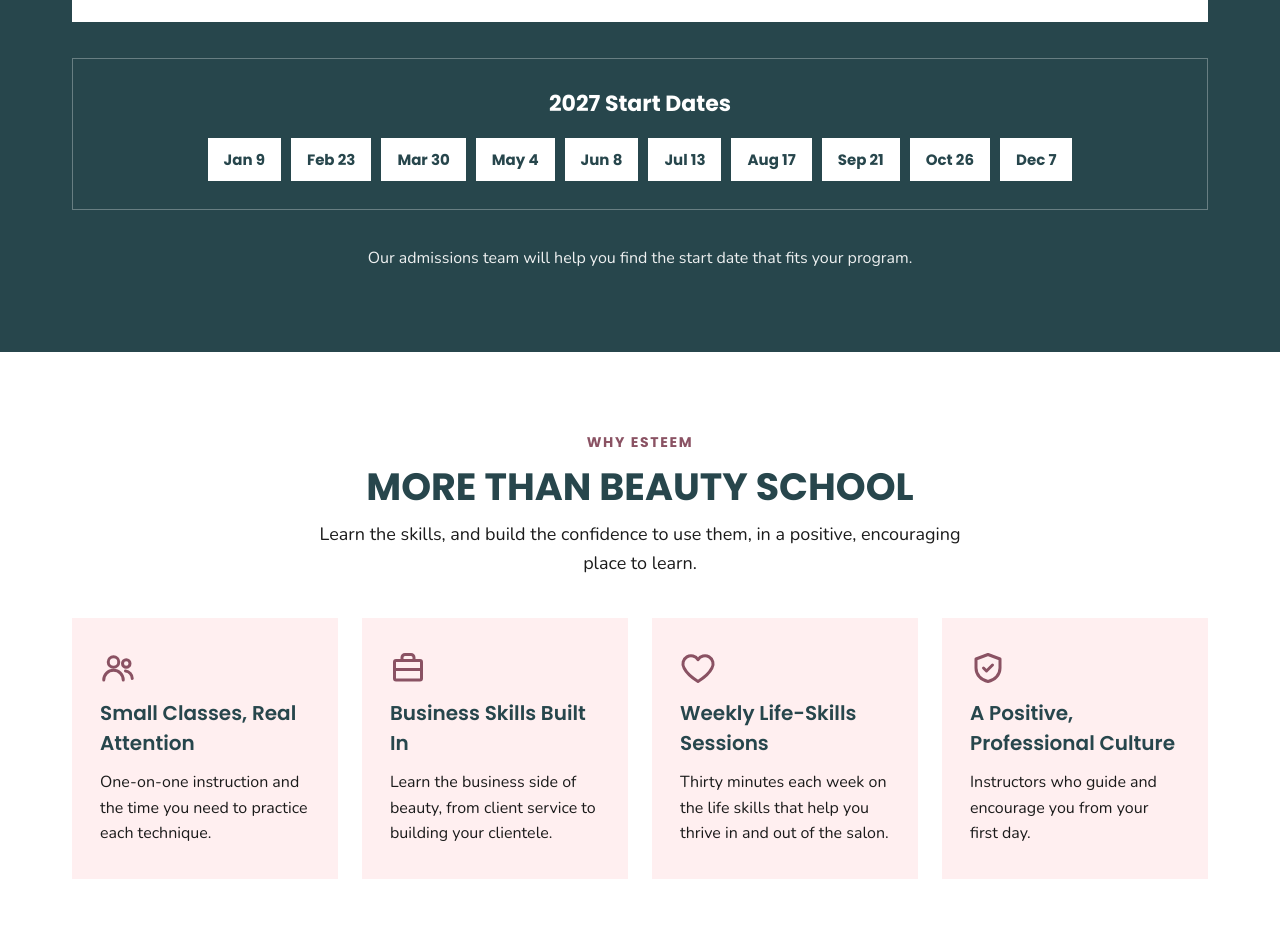
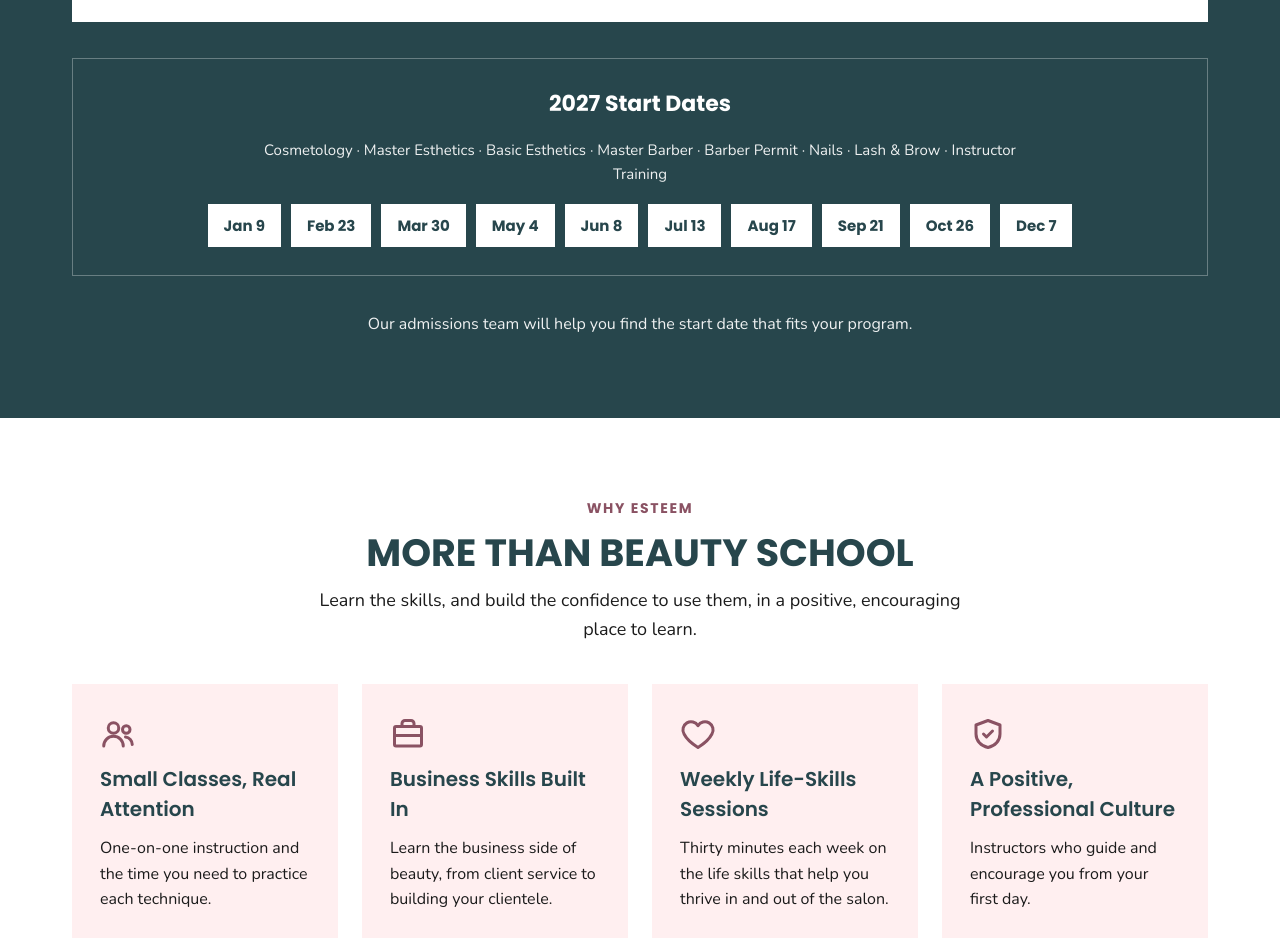
Before and after one commit to vrosenbaumamaba-96/esteem-landing, a plain HTML site: page index.html in a window 1280 px wide. Shown: the part 2300-3238 px from the top of the page. Drawn offline with nearby package versions, Linux system fonts and the light colour scheme.

Commit message:
Add program list above 2027 start dates
Co-Authored-By: Claude Opus 5.5 <noreply@anthropic.com>
Claude-Session: https://claude.ai/code/session_014mpuCBeT3nYHzHdvKkk4fC

```diff
--- a/index.html
+++ b/index.html
@@ -148,6 +148,7 @@ mark.tbc{background:#FFE98A;color:#1B1B1B;padding:0 4px;border-radius:2px}
 </div>
 <div style="border: 1px solid rgba(255,255,255,0.3); padding: 28px 32px; display: flex; flex-direction: column; gap: 18px; align-items: center; text-align: center;">
 <h3 style="margin: 0; font: 700 22px Poppins, sans-serif;">2027 Start Dates</h3>
+<p style="margin: 0; font-size: 15px; line-height: 1.6; opacity: 0.92; max-width: 760px;">Cosmetology · Master Esthetics · Basic Esthetics · Master Barber · Barber Permit · Nails · Lash &amp; Brow · Instructor Training</p>
 <div style="display: flex; flex-wrap: wrap; justify-content: center; gap: 10px;">
 <span style="padding: 10px 16px; background: #ffffff; color: #27464C; font: 700 15px Poppins, sans-serif;">Jan 9</span>
 <span style="padding: 10px 16px; background: #ffffff; color: #27464C; font: 700 15px Poppins, sans-serif;">Feb 23</span>
```
